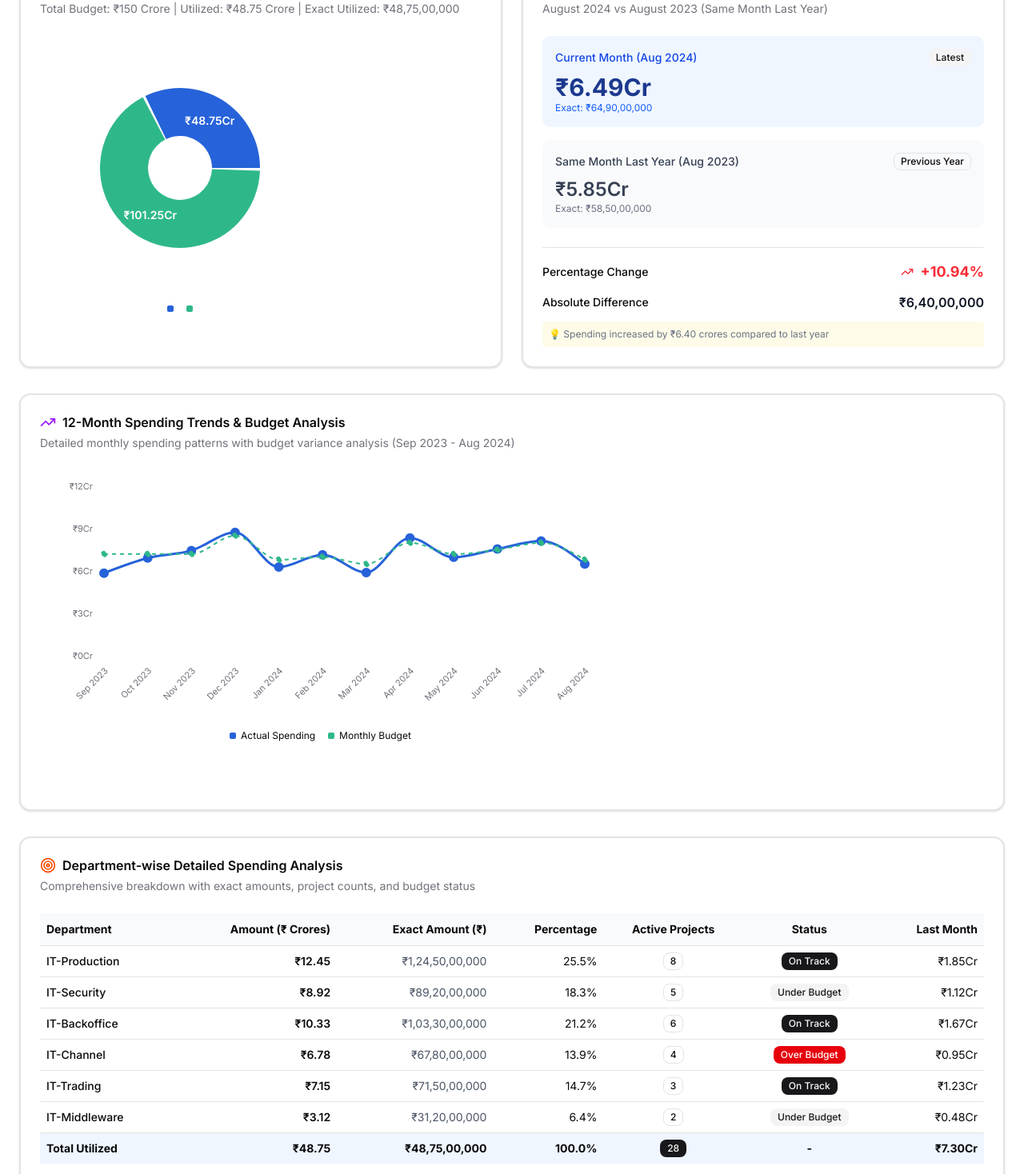
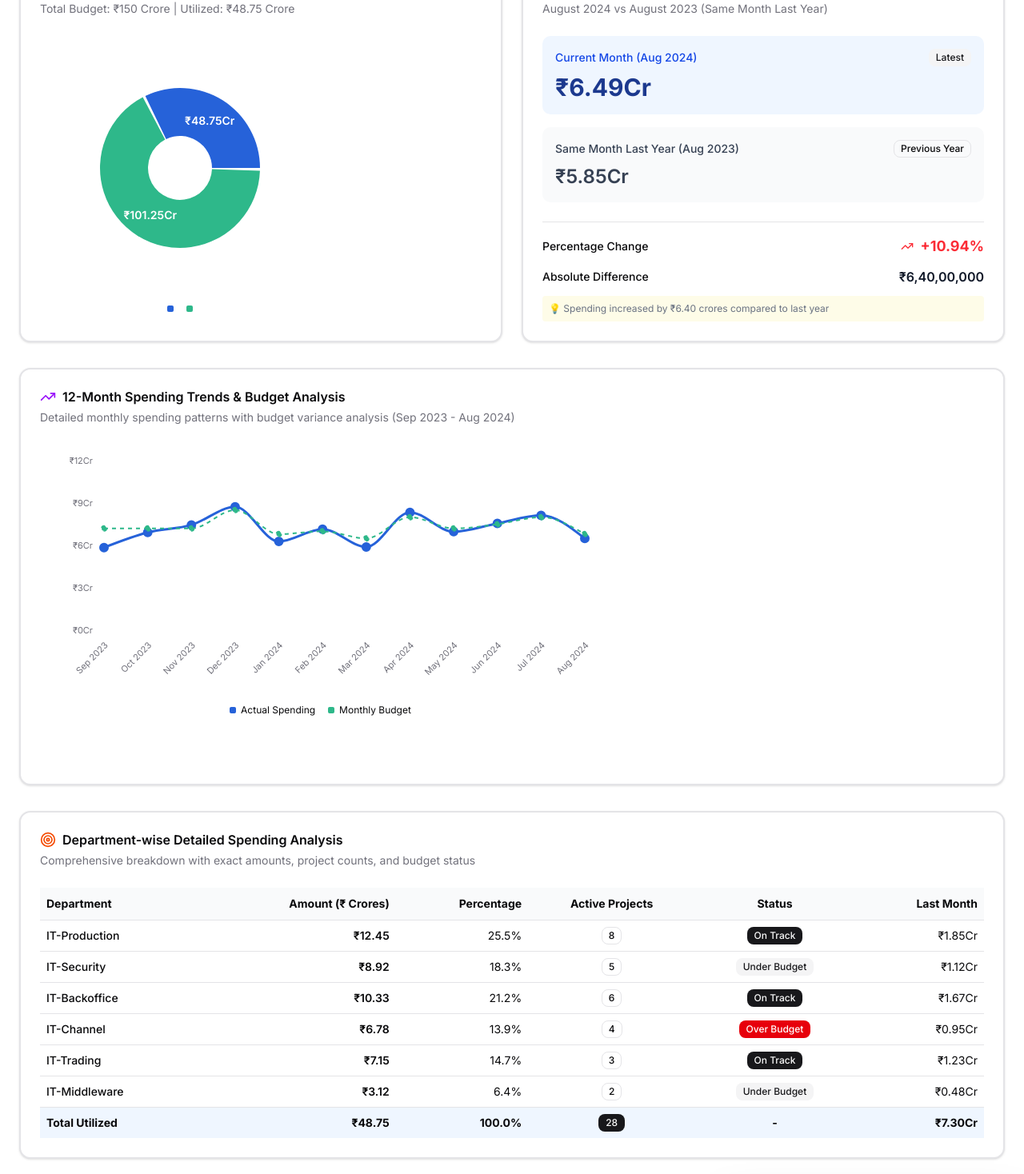
Before and after one commit to dubeyanant/better-ioms, a Next.js app: page /dashboard in a window 1280 px wide. Shown: the part 213-1681 px from the top of the page at 80% size. Built offline with nearby package versions, Linux system fonts and the light colour scheme.

Commit message:
fix: remove exact amount

```diff
--- a/src/components/financial-dashboard.tsx
+++ b/src/components/financial-dashboard.tsx
@@ -41,19 +41,17 @@ import {
 	YAxis,
 } from "recharts";
 
-// Enhanced financial data with precise amounts
+// Enhanced financial data
 const budgetData = [
 	{
 		name: "Utilized",
 		value: 48.75,
-		exactAmount: 4875000000, // 48.75 crores in rupees
 		fill: "hsl(220, 70%, 50%)",
 		description: "Amount spent across all IT departments",
 	},
 	{
 		name: "Remaining",
 		value: 101.25,
-		exactAmount: 10125000000, // 101.25 crores in rupees
 		fill: "hsl(160, 60%, 45%)",
 		description: "Available budget for remaining period",
 	},
@@ -63,7 +61,6 @@ const departmentSpending = [
 	{
 		department: "IT-Production",
 		amount: 12.45,
-		exactAmount: 1245000000,
 		percentage: 25.5,
 		projects: 8,
 		status: "On Track",
@@ -72,7 +69,6 @@ const departmentSpending = [
 	{
 		department: "IT-Security",
 		amount: 8.92,
-		exactAmount: 892000000,
 		percentage: 18.3,
 		projects: 5,
 		status: "Under Budget",
@@ -81,7 +77,6 @@ const departmentSpending = [
 	{
 		department: "IT-Backoffice",
 		amount: 10.33,
-		exactAmount: 1033000000,
 		percentage: 21.2,
 		projects: 6,
 		status: "On Track",
@@ -90,7 +85,6 @@ const departmentSpending = [
 	{
 		department: "IT-Channel",
 		amount: 6.78,
-		exactAmount: 678000000,
 		percentage: 13.9,
 		projects: 4,
 		status: "Over Budget",
@@ -99,7 +93,6 @@ const departmentSpending = [
 	{
 		department: "IT-Trading",
 		amount: 7.15,
-		exactAmount: 715000000,
 		percentage: 14.7,
 		projects: 3,
 		status: "On Track",
@@ -108,7 +101,6 @@ const departmentSpending = [
 	{
 		department: "IT-Middleware",
 		amount: 3.12,
-		exactAmount: 312000000,
 		percentage: 6.4,
 		projects: 2,
 		status: "Under Budget",
@@ -121,7 +113,6 @@ const monthlyTrends = [
 	{
 		month: "Sep 2023",
 		spending: 5.85,
-		exactAmount: 585000000,
 		budget: 7.2,
 		variance: -1.35,
 		transactions: 1247,
@@ -129,7 +120,6 @@ const monthlyTrends = [
 	{
 		month: "Oct 2023",
 		spending: 6.92,
-		exactAmount: 692000000,
 		budget: 7.2,
 		variance: -0.28,
 		transactions: 1389,
@@ -137,7 +127,6 @@ const monthlyTrends = [
 	{
 		month: "Nov 2023",
 		spending: 7.45,
-		exactAmount: 745000000,
 		budget: 7.2,
 		variance: 0.25,
 		transactions: 1456,
@@ -145,7 +134,6 @@ const monthlyTrends = [
 	{
 		month: "Dec 2023",
 		spending: 8.73,
-		exactAmount: 873000000,
 		budget: 8.5,
 		variance: 0.23,
 		transactions: 1678,
@@ -153,7 +141,6 @@ const monthlyTrends = [
 	{
 		month: "Jan 2024",
 		spending: 6.28,
-		exactAmount: 628000000,
 		budget: 6.8,
 		variance: -0.52,
 		transactions: 1123,
@@ -161,7 +148,6 @@ const monthlyTrends = [
 	{
 		month: "Feb 2024",
 		spending: 7.15,
-		exactAmount: 715000000,
 		budget: 7.0,
 		variance: 0.15,
 		transactions: 1334,
@@ -169,7 +155,6 @@ const monthlyTrends = [
 	{
 		month: "Mar 2024",
 		spending: 5.89,
-		exactAmount: 589000000,
 		budget: 6.5,
 		variance: -0.61,
 		transactions: 1089,
@@ -177,7 +162,6 @@ const monthlyTrends = [
 	{
 		month: "Apr 2024",
 		spending: 8.34,
-		exactAmount: 834000000,
 		budget: 8.0,
 		variance: 0.34,
 		transactions: 1567,
@@ -185,7 +169,6 @@ const monthlyTrends = [
 	{
 		month: "May 2024",
 		spending: 6.97,
-		exactAmount: 697000000,
 		budget: 7.2,
 		variance: -0.23,
 		transactions: 1298,
@@ -193,7 +176,6 @@ const monthlyTrends = [
 	{
 		month: "Jun 2024",
 		spending: 7.56,
-		exactAmount: 756000000,
 		budget: 7.5,
 		variance: 0.06,
 		transactions: 1445,
@@ -201,7 +183,6 @@ const monthlyTrends = [
 	{
 		month: "Jul 2024",
 		spending: 8.12,
-		exactAmount: 812000000,
 		budget: 8.0,
 		variance: 0.12,
 		transactions: 1523,
@@ -209,7 +190,6 @@ const monthlyTrends = [
 	{
 		month: "Aug 2024",
 		spending: 6.49,
-		exactAmount: 649000000,
 		budget: 6.8,
 		variance: -0.31,
 		transactions: 1267,
@@ -218,9 +198,7 @@ const monthlyTrends = [
 
 const currentMonthComparison = {
 	currentMonth: 6.49,
-	currentMonthExact: 649000000,
 	lastYear: 5.85,
-	lastYearExact: 585000000,
 	change: 10.94,
 	isIncrease: true,
 	absoluteDifference: 64000000,
@@ -237,10 +215,6 @@ const CustomPieTooltip = ({ active, payload }: any) => {
 				<div className="mt-2 space-y-1">
 					<p className="text-lg font-bold text-blue-600">
 						₹{data.value} Crores
-					</p>
-					<p className="text-xs text-gray-500">
-						Exact Amount: ₹
-						{data.exactAmount.toLocaleString("en-IN")}
 					</p>
 					<p className="text-xs text-gray-500">
 						{((data.value / 150) * 100).toFixed(1)}% of total budget
@@ -266,14 +240,6 @@ const CustomLineTooltip = ({ active, payload, label }: any) => {
 						</span>
 						<span className="font-bold text-blue-600">
 							₹{data.spending} Cr
-						</span>
-					</div>
-					<div className="flex justify-between items-center">
-						<span className="text-sm text-gray-600">
-							Exact Amount:
-						</span>
-						<span className="text-xs text-gray-500">
-							₹{data.exactAmount.toLocaleString("en-IN")}
 						</span>
 					</div>
 					<div className="flex justify-between items-center">
@@ -366,10 +332,7 @@ export default function FinancialDashboard() {
 						</CardTitle>
 						<CardDescription>
 							Total Budget: ₹{totalBudget} Crore | Utilized: ₹
-							{utilizedBudget} Crore | Exact Utilized: ₹
-							{(utilizedBudget * 10000000).toLocaleString(
-								"en-IN",
-							)}
+							{utilizedBudget} Crore
 						</CardDescription>
 					</CardHeader>
 					<CardContent>
@@ -444,12 +407,6 @@ export default function FinancialDashboard() {
 									<span className="text-3xl font-bold text-blue-900">
 										₹{currentMonthComparison.currentMonth}Cr
 									</span>
-									<p className="text-xs text-blue-600">
-										Exact: ₹
-										{currentMonthComparison.currentMonthExact.toLocaleString(
-											"en-IN",
-										)}
-									</p>
 								</div>
 							</div>
 
@@ -466,12 +423,6 @@ export default function FinancialDashboard() {
 									<span className="text-2xl font-semibold text-gray-700">
 										₹{currentMonthComparison.lastYear}Cr
 									</span>
-									<p className="text-xs text-gray-500">
-										Exact: ₹
-										{currentMonthComparison.lastYearExact.toLocaleString(
-											"en-IN",
-										)}
-									</p>
 								</div>
 							</div>
 						</div>
@@ -644,9 +595,6 @@ export default function FinancialDashboard() {
 										Amount (₹ Crores)
 									</TableHead>
 									<TableHead className="text-right font-bold">
-										Exact Amount (₹)
-									</TableHead>
-									<TableHead className="text-right font-bold">
 										Percentage
 									</TableHead>
 									<TableHead className="text-center font-bold">
@@ -673,12 +621,6 @@ export default function FinancialDashboard() {
 										</TableCell>
 										<TableCell className="text-right font-semibold">
 											₹{dept.amount}
-										</TableCell>
-										<TableCell className="text-right text-sm text-gray-600">
-											₹
-											{dept.exactAmount.toLocaleString(
-												"en-IN",
-											)}
 										</TableCell>
 										<TableCell className="text-right">
 											{dept.percentage}%
@@ -713,12 +655,6 @@ export default function FinancialDashboard() {
 									</TableCell>
 									<TableCell className="text-right font-bold">
 										₹{utilizedBudget}
-									</TableCell>
-									<TableCell className="text-right font-bold text-sm">
-										₹
-										{(
-											utilizedBudget * 10000000
-										).toLocaleString("en-IN")}
 									</TableCell>
 									<TableCell className="text-right font-bold">
 										100.0%
```
